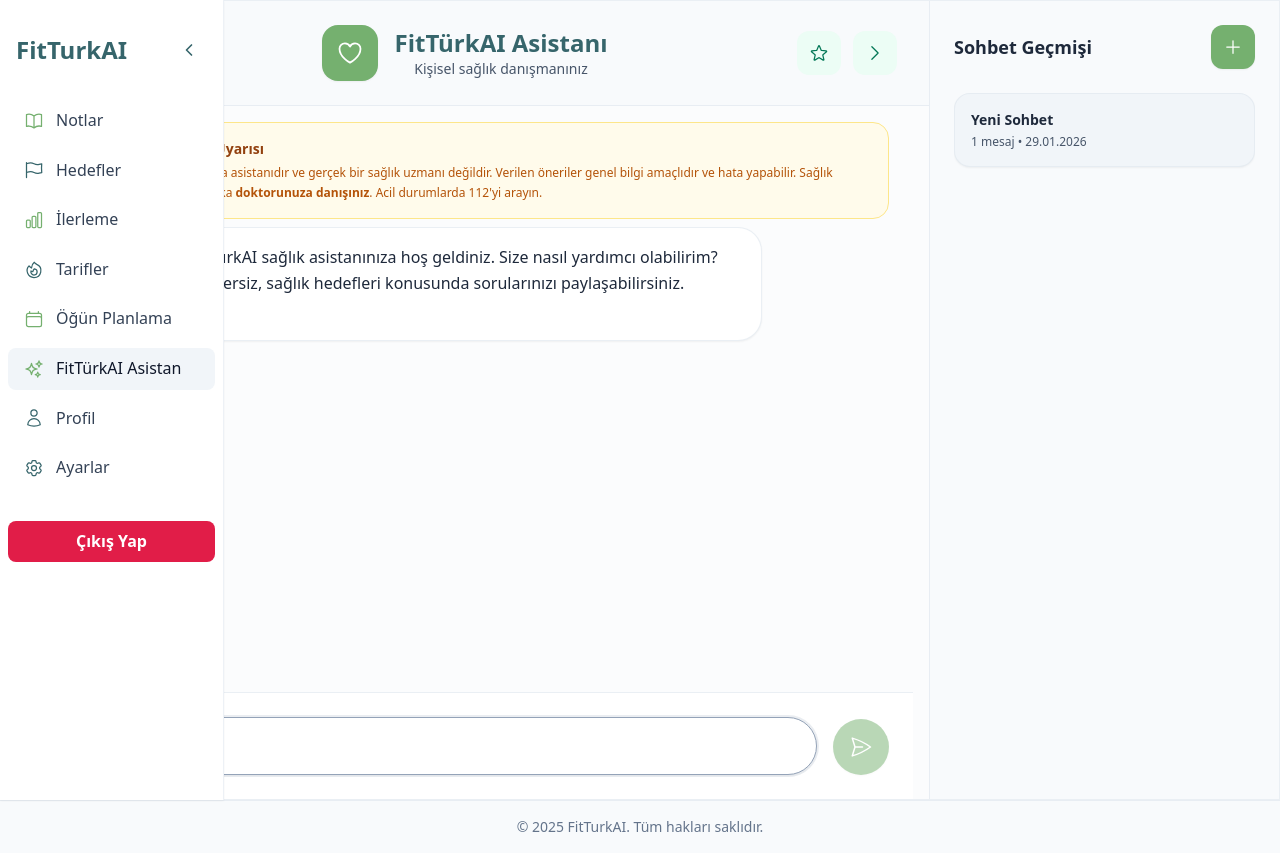
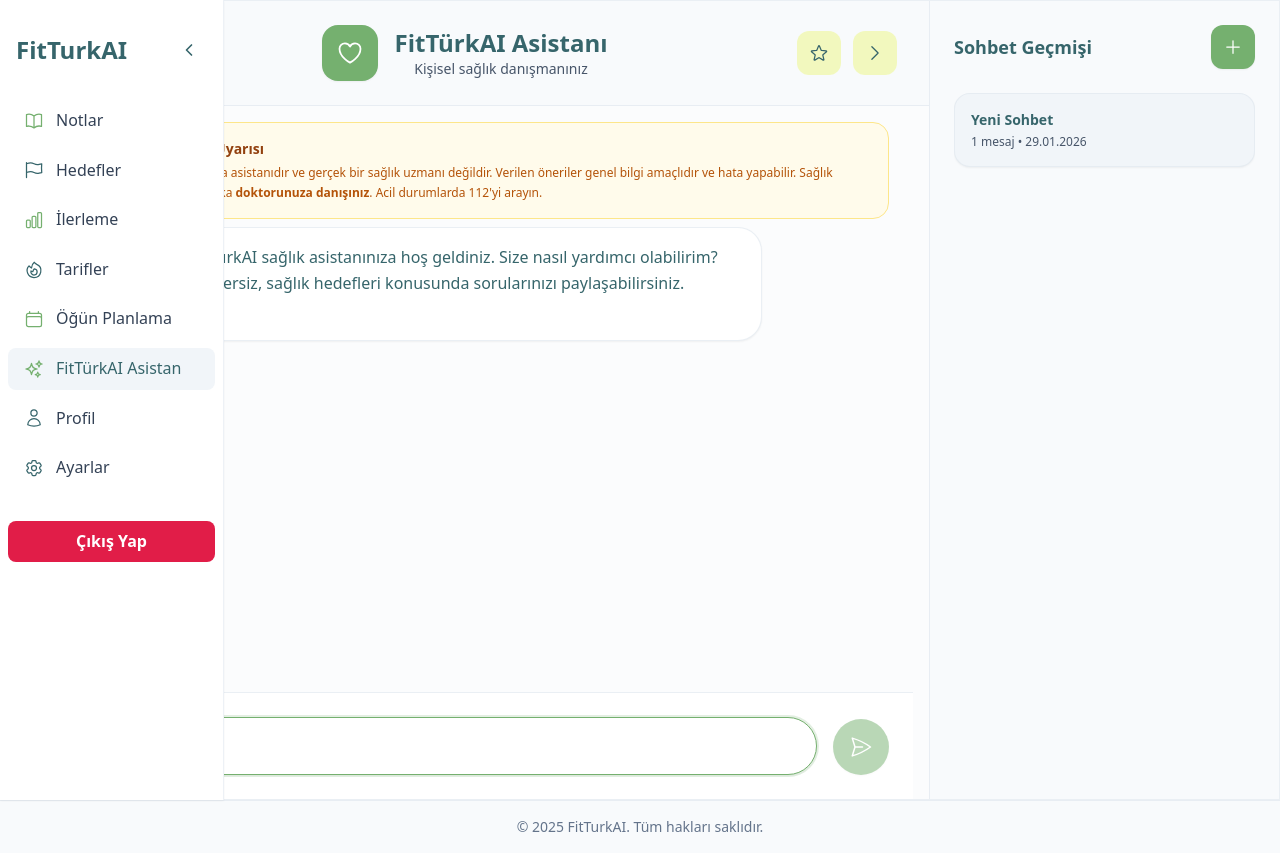
Before and after one commit to Kagankakao/FitTurkAI, a Next.js app in the folder FitTürkAI Web Demo/: page /chat in a window 1280 px wide. Built offline with nearby package versions, Linux system fonts and the light colour scheme; no server answers.

Commit message:
feat: polish palette and reduce dark tones
Rebalance UI colors to the provided palette, soften dark text
colors, and diversify accents across navigation, chat, and cards.

```diff
--- a/FitTürkAI Web Demo/src/app/chat/page.tsx
+++ b/FitTürkAI Web Demo/src/app/chat/page.tsx
@@ -329,8 +329,8 @@ export default function ChatPage() {
                   whileTap={{ scale: 0.95 }}
                   className={`p-3 rounded-xl transition-all duration-200 ${
                     currentSession.isFavorite
-                      ? 'bg-emerald-600 text-white shadow-sm'
-                      : 'bg-emerald-50 dark:bg-slate-800 text-emerald-700 dark:text-emerald-200 hover:bg-emerald-100 dark:hover:bg-slate-700'
+                      ? 'bg-brand-dark text-white shadow-sm'
+                      : 'bg-brand-light/70 dark:bg-slate-800 text-brand-dark hover:bg-brand-soft/80 dark:hover:bg-slate-700'
                   }`}
                   title="Sohbeti Favorile"
                 >
@@ -342,7 +342,7 @@ export default function ChatPage() {
                   onClick={() => setSidebarOpen(!sidebarOpen)}
                   whileHover={{ scale: 1.05 }}
                   whileTap={{ scale: 0.95 }}
-                className="p-3 rounded-xl bg-emerald-50 dark:bg-slate-800 text-emerald-700 dark:text-emerald-200 hover:bg-emerald-100 dark:hover:bg-slate-700 transition-all duration-200"
+                className="p-3 rounded-xl bg-brand-light/70 dark:bg-slate-800 text-brand-dark hover:bg-brand-soft/80 dark:hover:bg-slate-700 transition-all duration-200"
                 >
                   {sidebarOpen ? (
                     <ChevronRightIcon className="w-5 h-5" />
@@ -410,8 +410,8 @@ export default function ChatPage() {
                           {/* Mesaj Balonu */}
                           <div className={`relative px-5 py-4 rounded-3xl shadow-sm transition-all duration-200 hover:shadow-md ${
                             message.isUser
-                              ? 'bg-slate-100 dark:bg-slate-800 text-slate-800 dark:text-slate-200 border border-slate-200/70 dark:border-slate-700'
-                              : 'bg-white dark:bg-slate-900 text-slate-800 dark:text-slate-200 border border-slate-200/70 dark:border-slate-800/70'
+                              ? 'bg-slate-100 dark:bg-slate-800 text-brand-dark dark:text-slate-200 border border-slate-200/70 dark:border-slate-700'
+                              : 'bg-white dark:bg-slate-900 text-brand-dark dark:text-slate-200 border border-slate-200/70 dark:border-slate-800/70'
                           } ${message.isUser ? 'rounded-br-lg' : 'rounded-bl-lg'}`}>
 
                             {/* Mesaj İçeriği */}
@@ -474,7 +474,7 @@ export default function ChatPage() {
                         value={input}
                         onChange={(e) => setInput(e.target.value)}
                         placeholder="Mesajınızı yazın..."
-                        className="w-full px-6 py-4 rounded-full border border-slate-300/70 dark:border-slate-700 focus:border-slate-400 focus:ring-2 focus:ring-slate-400/20 transition-all duration-200 bg-white dark:bg-slate-800 text-slate-800 dark:text-slate-200 placeholder-slate-400 dark:placeholder-slate-500 shadow-sm text-base outline-none"
+                        className="w-full px-6 py-4 rounded-full border border-slate-300/70 dark:border-slate-700 focus:border-brand-green focus:ring-2 focus:ring-brand-green/20 transition-all duration-200 bg-white dark:bg-slate-800 text-brand-dark dark:text-slate-200 placeholder-slate-400 dark:placeholder-slate-500 shadow-sm text-base outline-none"
                         disabled={isLoading}
                         autoFocus
                       />
@@ -490,7 +490,7 @@ export default function ChatPage() {
                       whileHover={{ scale: 1.05 }}
                       whileTap={{ scale: 0.95 }}
                       disabled={isLoading || !input.trim()}
-                      className="p-4 rounded-full bg-emerald-600 hover:bg-emerald-500 text-white font-semibold shadow-sm transition-all duration-200 disabled:opacity-50 disabled:cursor-not-allowed disabled:hover:scale-100"
+                      className="p-4 rounded-full bg-brand-green hover:bg-brand-soft text-white font-semibold shadow-sm transition-all duration-200 disabled:opacity-50 disabled:cursor-not-allowed disabled:hover:scale-100"
                       aria-label="Mesaj Gönder"
                     >
                       <PaperAirplaneIcon className="w-6 h-6" />
@@ -513,14 +513,14 @@ export default function ChatPage() {
               >
                 <div className="p-6 h-full flex flex-col">
                   <div className="flex items-center justify-between mb-6">
-                    <h2 className="text-lg font-bold text-slate-800 dark:text-slate-200">
+                    <h2 className="text-lg font-bold text-brand-dark dark:text-slate-200">
                       Sohbet Geçmişi
                     </h2>
                     <motion.button
                       onClick={createNewSession}
                       whileHover={{ scale: 1.05 }}
                       whileTap={{ scale: 0.95 }}
-                      className="p-3 rounded-xl bg-emerald-600 text-white shadow-sm hover:bg-emerald-500 transition-all duration-200"
+                      className="p-3 rounded-xl bg-brand-green text-white shadow-sm hover:bg-brand-soft transition-all duration-200"
                     >
                       <PlusIcon className="w-5 h-5" />
                     </motion.button>
@@ -544,8 +544,8 @@ export default function ChatPage() {
                             <div className="flex items-center gap-2">
                               <p className={`text-sm font-semibold truncate ${
                                 currentSessionId === session.id
-                                  ? 'text-slate-800 dark:text-slate-200'
-                                  : 'text-slate-800 dark:text-slate-200'
+                                  ? 'text-brand-dark dark:text-slate-200'
+                                  : 'text-brand-dark dark:text-slate-200'
                               }`}>
                                 {session.title}
                               </p>
--- a/FitTürkAI Web Demo/src/app/globals.css
+++ b/FitTürkAI Web Demo/src/app/globals.css
@@ -132,4 +132,14 @@
   @apply focus:outline-none focus:ring-2 focus:ring-slate-400/40 focus:border-slate-400;
 }
 
+/* Brand palette overrides for legacy classes */
+.text-slate-900,
+.text-gray-900 {
+  color: #36656b;
+}
+
+.bg-slate-900 {
+  background-color: #36656b;
+}
+
 /* Bu dosya, global CSS stillerini içerecektir. */
--- a/FitTürkAI Web Demo/src/components/FeatureCards.tsx
+++ b/FitTürkAI Web Demo/src/components/FeatureCards.tsx
@@ -38,7 +38,7 @@ export default function FeatureCards() {
             viewport={{ once: true }}
           >
             <span className="text-4xl mb-3">{f.icon}</span>
-            <h3 className="font-semibold text-lg mb-2 text-slate-900 dark:text-slate-100">
+            <h3 className="font-semibold text-lg mb-2 text-brand-dark dark:text-slate-100">
               {f.title}
             </h3>
             <p className="text-slate-600 dark:text-slate-300 text-sm">{f.desc}</p>
--- a/FitTürkAI Web Demo/src/components/SuccessStories.tsx
+++ b/FitTürkAI Web Demo/src/components/SuccessStories.tsx
@@ -17,7 +17,7 @@ const stories = [
 export default function SuccessStories() {
   return (
     <section className="py-16 bg-slate-50 dark:bg-slate-950">
-      <h2 className="text-3xl font-semibold text-center mb-10 text-slate-900 dark:text-slate-100">
+      <h2 className="text-3xl font-semibold text-center mb-10 text-brand-dark dark:text-slate-100">
         Hedefe Ulaşanlar
       </h2>
       <div className="max-w-4xl mx-auto grid grid-cols-1 md:grid-cols-2 gap-8 px-4">
@@ -40,8 +40,8 @@ export default function SuccessStories() {
               }
             />
             <div>
-              <p className="text-lg text-slate-700 dark:text-slate-200 mb-2">{s.story}</p>
-              <span className="font-semibold text-slate-900 dark:text-slate-100">
+              <p className="text-lg text-brand-dark/80 dark:text-slate-200 mb-2">{s.story}</p>
+              <span className="font-semibold text-brand-dark dark:text-slate-100">
                 {s.name}
               </span>
             </div>
--- a/FitTürkAI Web Demo/src/components/Testimonials.tsx
+++ b/FitTürkAI Web Demo/src/components/Testimonials.tsx
@@ -24,7 +24,7 @@ const testimonials = [
 export default function Testimonials() {
   return (
     <section className="py-16 bg-white dark:bg-slate-950">
-      <h2 className="text-3xl font-semibold text-center mb-10 text-slate-900 dark:text-slate-100">
+      <h2 className="text-3xl font-semibold text-center mb-10 text-brand-dark dark:text-slate-100">
         Kullanıcı Başarı Hikâyeleri
       </h2>
       <div className="max-w-2xl mx-auto">
@@ -48,10 +48,10 @@ export default function Testimonials() {
                       'https://ui-avatars.com/api/?name=' + encodeURIComponent(t.name))
                   }
                 />
-                <p className="text-lg text-slate-700 dark:text-slate-200 mb-2 text-center">
+                <p className="text-lg text-brand-dark/80 dark:text-slate-200 mb-2 text-center">
                   “{t.text}”
                 </p>
-                <span className="font-semibold text-slate-900 dark:text-slate-100">
+                <span className="font-semibold text-brand-dark dark:text-slate-100">
                   {t.name}
                 </span>
               </div>
--- a/FitTürkAI Web Demo/src/components/layout/Navbar.tsx
+++ b/FitTürkAI Web Demo/src/components/layout/Navbar.tsx
@@ -133,7 +133,7 @@ export function Navbar() {
                   {dark ? (
                     <Sun size={20} className="text-amber-400" />
                   ) : (
-                    <Moon size={20} className="text-slate-700" />
+                    <Moon size={20} className="text-brand-dark" />
                   )}
                 </button>
               )}
@@ -142,7 +142,7 @@ export function Navbar() {
                   <>
                     <Link
                       href="/profile"
-                      className="text-sm font-medium text-gray-700 dark:text-gray-200 hover:text-gray-900 px-4 py-2"
+                      className="text-sm font-medium text-brand-dark/80 dark:text-gray-200 hover:text-brand-dark px-4 py-2"
                     >
                       {user.name ? `Merhaba, ${user.name}` : 'Profilim'}
                     </Link>
```
Also changed, not shown: FitTürkAI Web Demo/src/components/chat/ChatWidget.tsx (+8 -8 lines).
